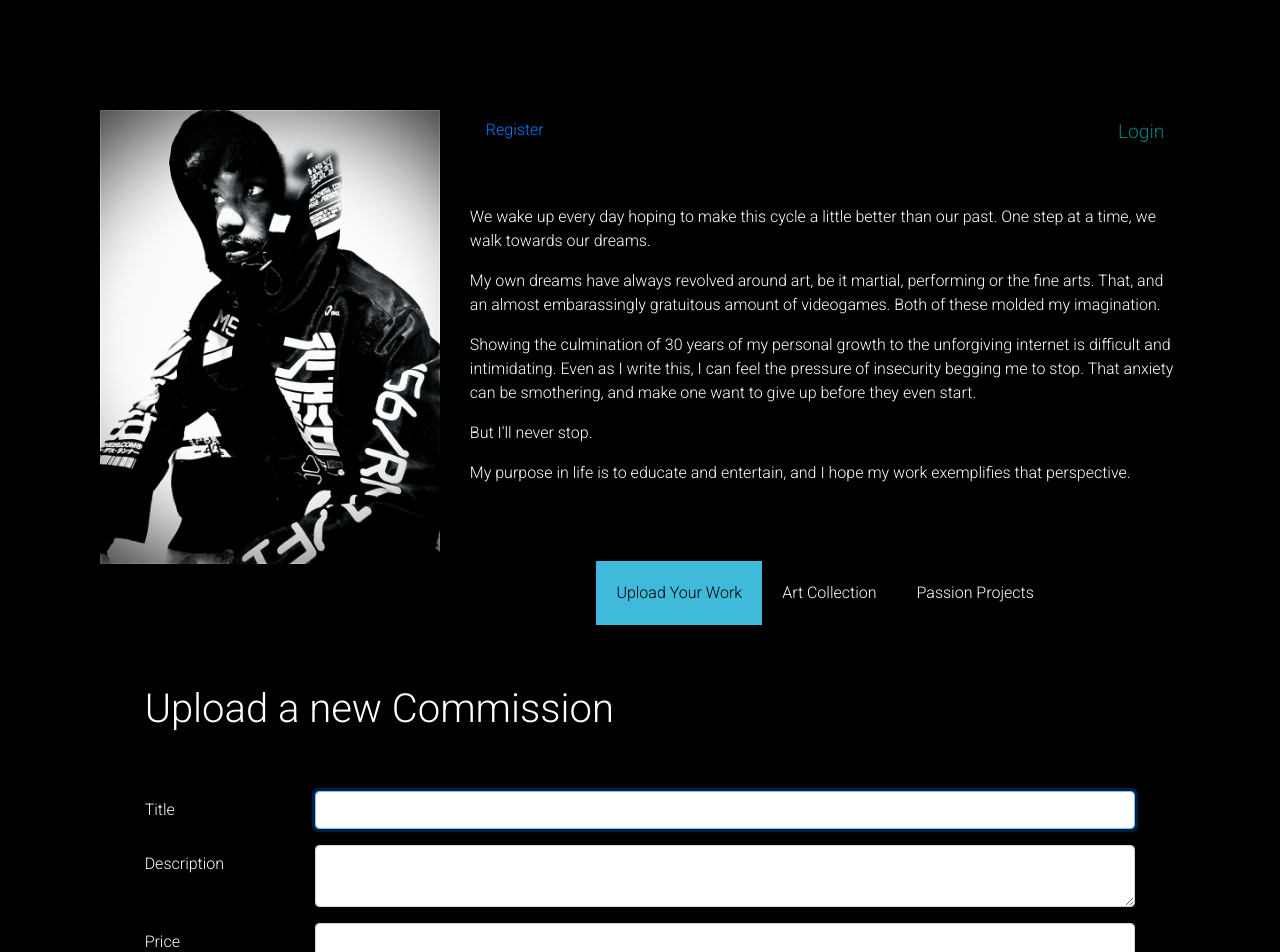
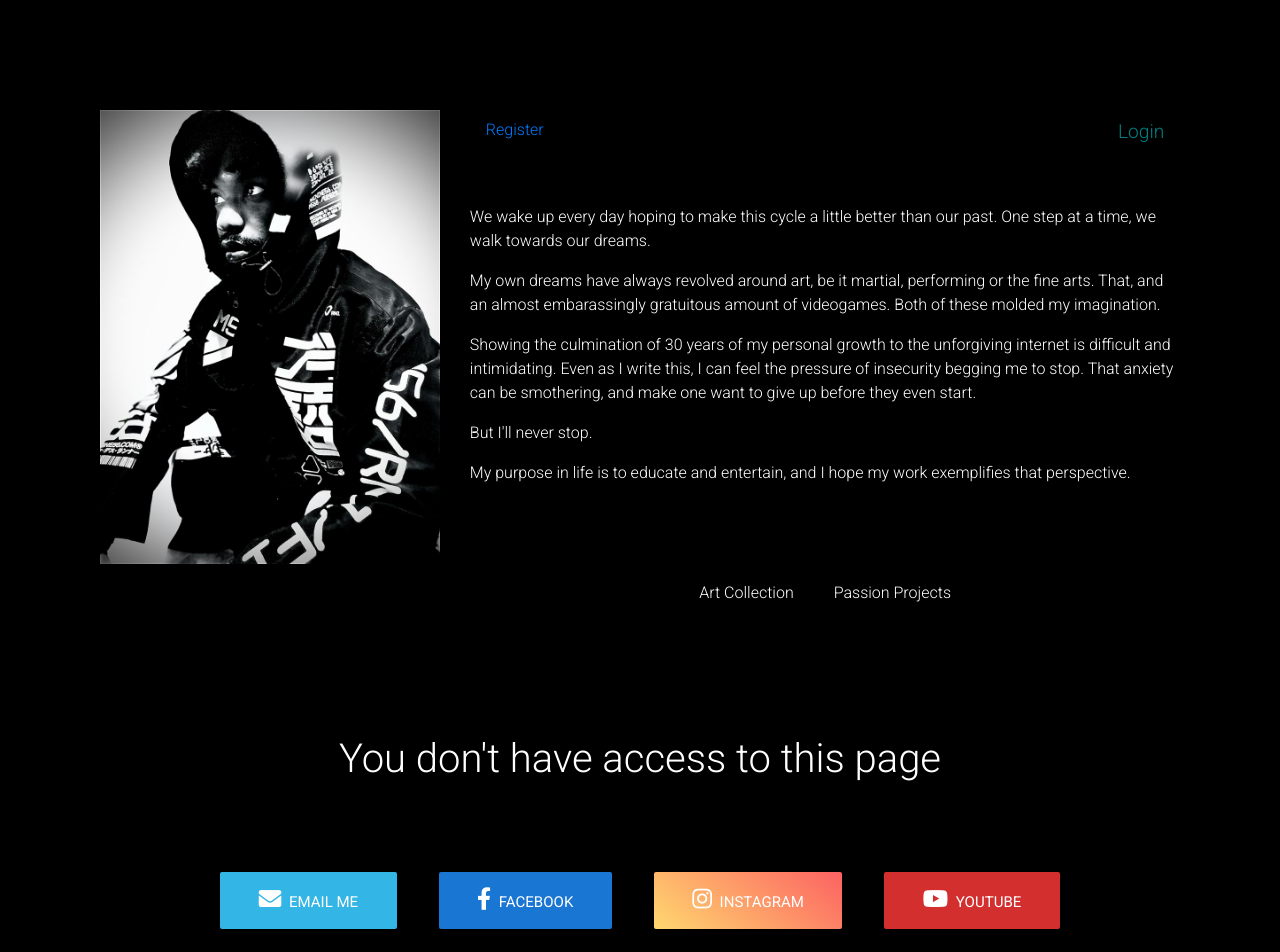
Before and after one commit to CintBX/ChrisPortfolio, a React (Create React App) app in the folder client/: page /new-commission in a window 1280 px wide. Shown: the top 952 px of the page. Built offline with nearby package versions, Linux system fonts and the light colour scheme; no server answers.

Commit message:
Upload Commission btn/page protected

```diff
--- a/client/src/components/Header.js
+++ b/client/src/components/Header.js
@@ -87,10 +87,13 @@ class Header extends Component {
                 </DropdownMenu>
               </ButtonDropdown>
               */}
-
-              <NavLink to="/new-commission" style={styles.link} activeStyle={styles.active}>
-                Upload Your Work
-              </NavLink>
+              {
+                isAuthenticated ?
+                <NavLink to="/new-commission" style={styles.link} activeStyle={styles.active}>
+                  Upload Your Work
+                </NavLink>
+                : null
+              }
               <NavLink exact to="/" style={styles.link} activeStyle={styles.active}>
                 Art Collection
               </NavLink>
--- a/client/src/components/commission/new.js
+++ b/client/src/components/commission/new.js
@@ -34,7 +34,8 @@ class NewCommissionForm extends Component {
   };
 
   static propTypes = {
-    addCommission: PropTypes.func.isRequired
+    addCommission: PropTypes.func.isRequired,
+    user: PropTypes.object.isRequired
   };
 
   handleChange(e) {
@@ -64,6 +65,14 @@ class NewCommissionForm extends Component {
 
   render() {
     const redirectToCommissions = this.state.redirectToCommissions;
+    const { isAuthenticated } = this.props.user;
+    if(!isAuthenticated) {
+      return (
+        <h1 style={styles.accessDenied}>
+          You don't have access to this page
+        </h1>
+      );
+    } else {
       return (
         <div>
           { redirectToCommissions ? <Redirect to="/" /> : null }
@@ -122,6 +131,7 @@ class NewCommissionForm extends Component {
           </Form>
         </div>
       );
+    }
   };
 };
 
@@ -144,12 +154,18 @@ const styles = {
     fontSize: '1.2em',
     backgroundColor: 'black',
     color: 'white'
+  },
+  accessDenied: {
+    textAlign:'center',
+    paddingTop:50,
+    paddingBottom:50
   }
 };
 
 const mapStateToProps = state => ({
   commissions: state.commission.commissions,
-  loading: state.commission.loading
+  loading: state.commission.loading,
+  user: state.user
 });
 
 export default connect(mapStateToProps, {addCommission})(NewCommissionForm);
```
Lines whose indentation alone changed are shown as unchanged.
